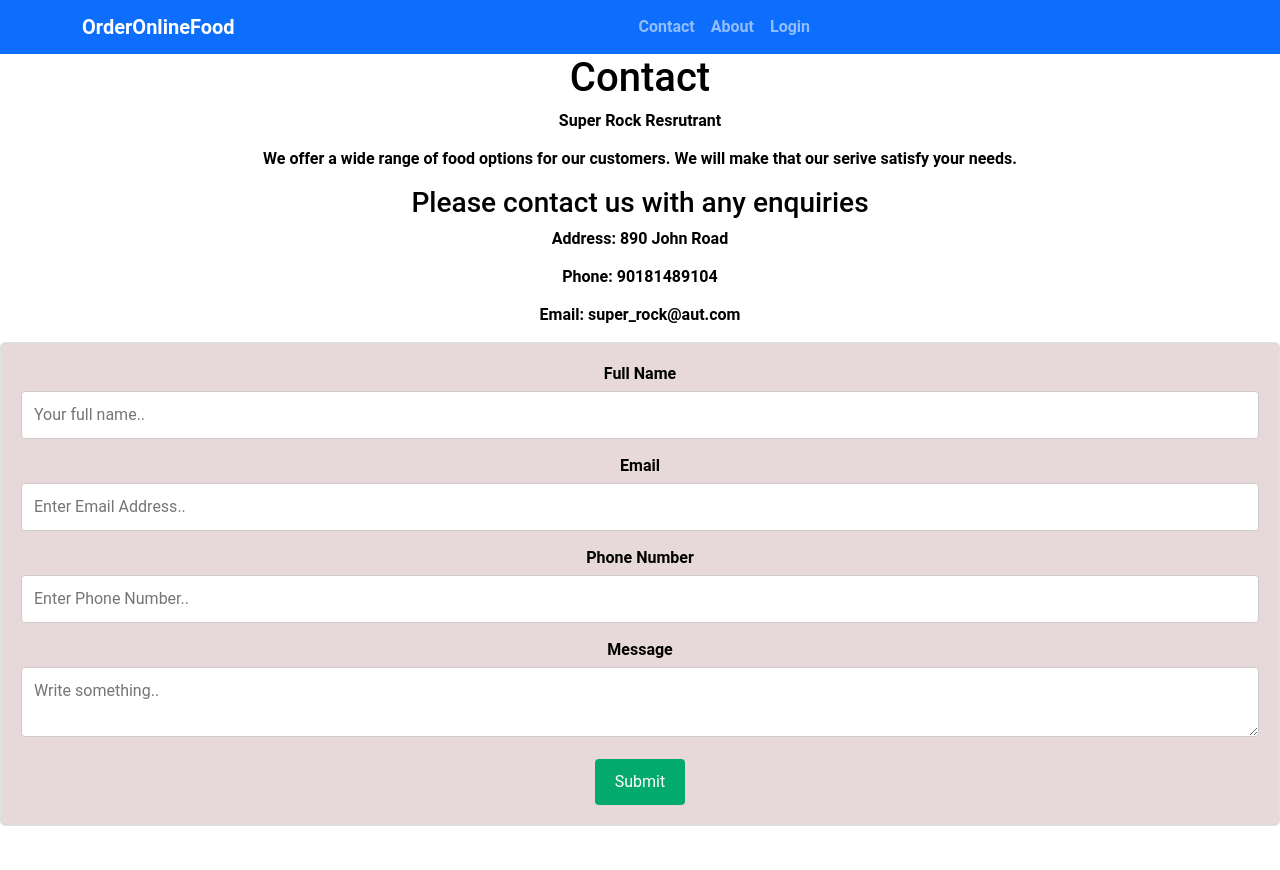
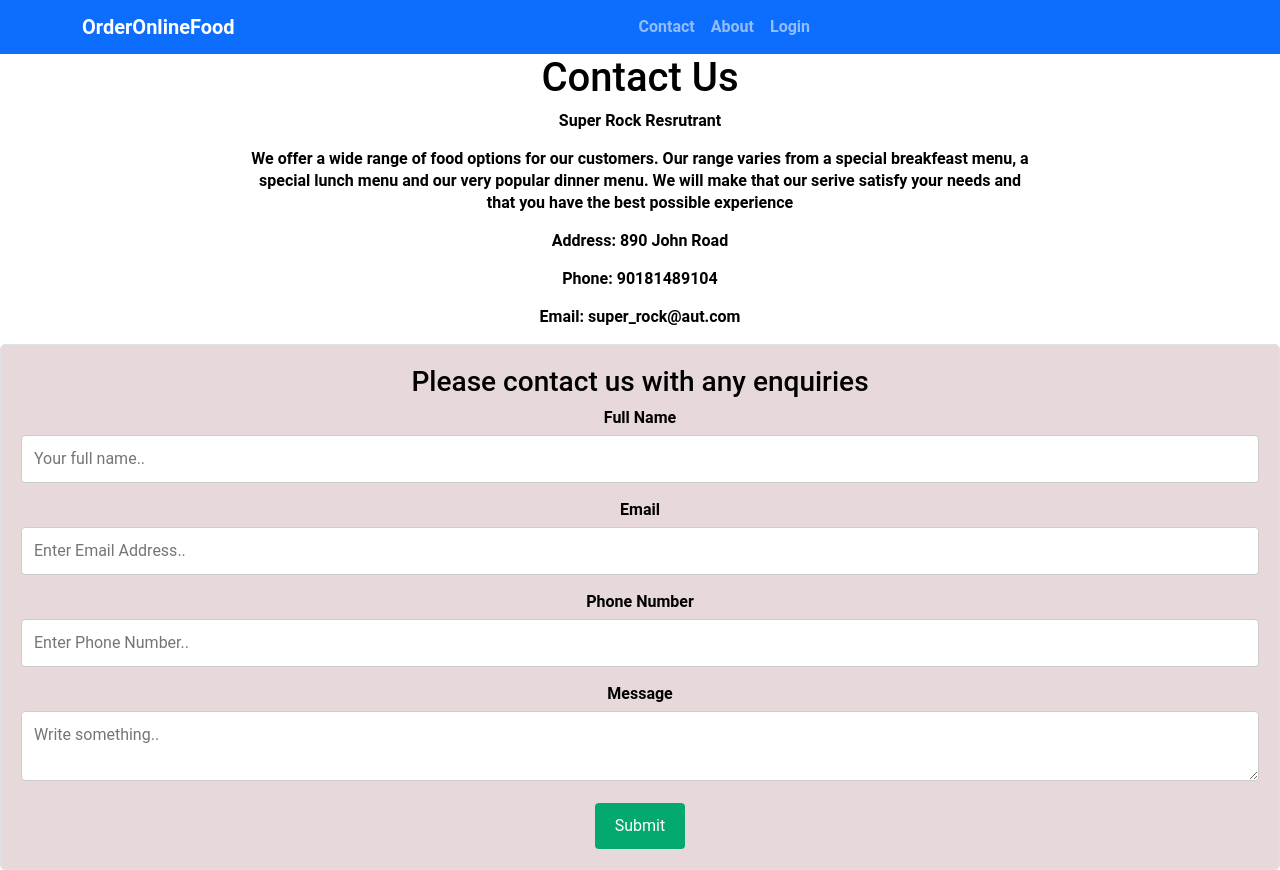
Before and after one commit to cheatchansovoth/SuperRock, a React (Create React App) app in the folder Super_Rock/frontend/: page /contact in a window 1280 px wide. Before the commit the page ends 826 px from the top, so only its background shows below. Built offline with nearby package versions, Linux system fonts and the light colour scheme; the HTML template or start-up script is replaced by a standard one.

Commit message:
update contact.css

```diff
--- a/Super_Rock/frontend/src/Pages/Contact.css
+++ b/Super_Rock/frontend/src/Pages/Contact.css
@@ -2,6 +2,11 @@
 {
     margin-top:10%;
 }
+
+p {
+    margin-right: 250px;
+    margin-left: 250px;
+  }
 
 input[type=text], select, textarea {
   width: 100%;
--- a/Super_Rock/frontend/src/Pages/Contact.js
+++ b/Super_Rock/frontend/src/Pages/Contact.js
@@ -7,16 +7,18 @@ const Contact=()=>
 
     return (
         <div>
-            <h1>Contact</h1>
+            <h1>Contact Us</h1>
             <p>Super Rock Resrutrant</p>
-            <p>We offer a wide range of food options for our customers. We will make that our serive satisfy your needs.</p>
-            <h3>Please contact us with any enquiries</h3>
+            <p>We offer a wide range of food options for our customers. Our range varies from a special breakfeast menu,
+                a special lunch menu and our very popular dinner menu. We will make that our serive satisfy your needs
+                and that you have the best possible experience</p>
             <p>Address: 890 John Road</p>
             <p>Phone: 90181489104</p>
             <p>Email: super_rock@aut.com</p>
 
             <div class="border">
                 <form>
+                    <h3>Please contact us with any enquiries</h3>
                     <label for="fname">Full Name</label>
                     <input type="text" id="name" name="fullname" placeholder="Your full name.."/>
 
```
